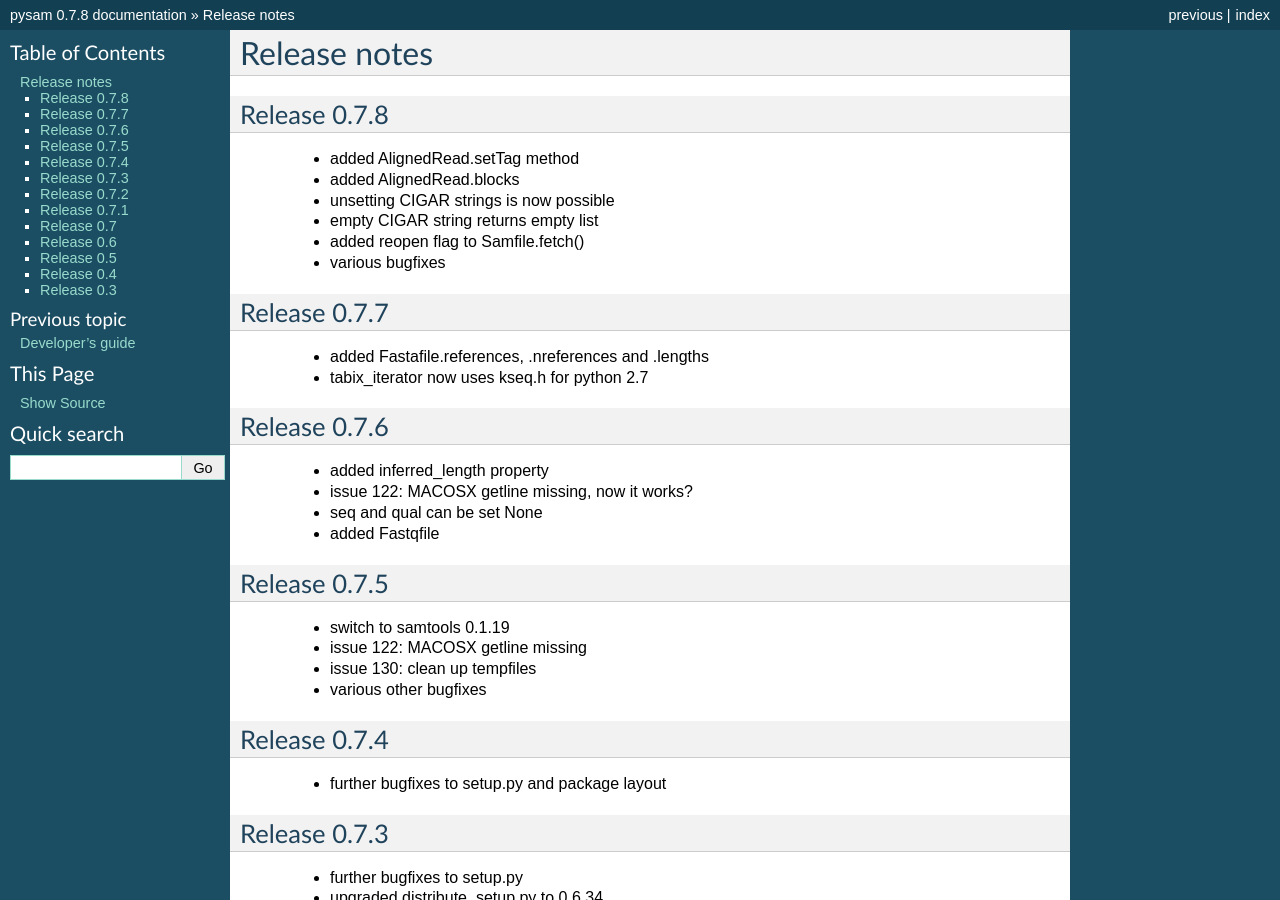
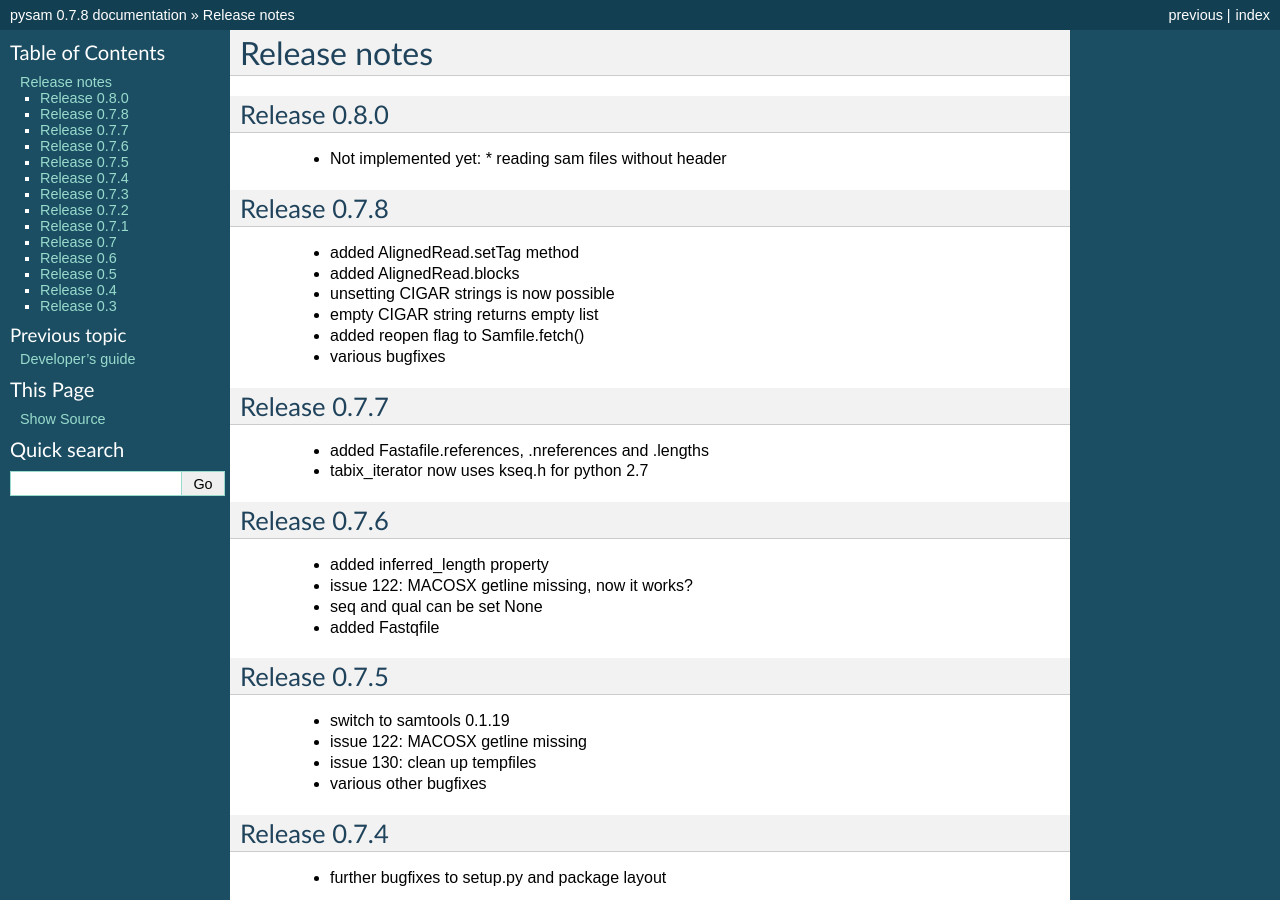
Before and after one commit to pysam-developers/pysam, a Sphinx documentation site: the page built from doc/release.rst, in a window 1280 px wide and 900 px high. Built offline with Sphinx 7.4.7, drawn with Linux system fonts in a browser that asks for light colours; pages that are not in the unit, such as notebooks, are missing from menus.

Commit message:
refactoring contd

```diff
--- a/doc/release.rst
+++ b/doc/release.rst
@@ -1,6 +1,14 @@
 =============
 Release notes
 =============
+
+Release 0.8.0
+=============
+
+   * Not implemented yet:
+     * reading sam files without header
+
+
 
 Release 0.7.8
 =============
```
Also changed, not shown: 2 other files.
